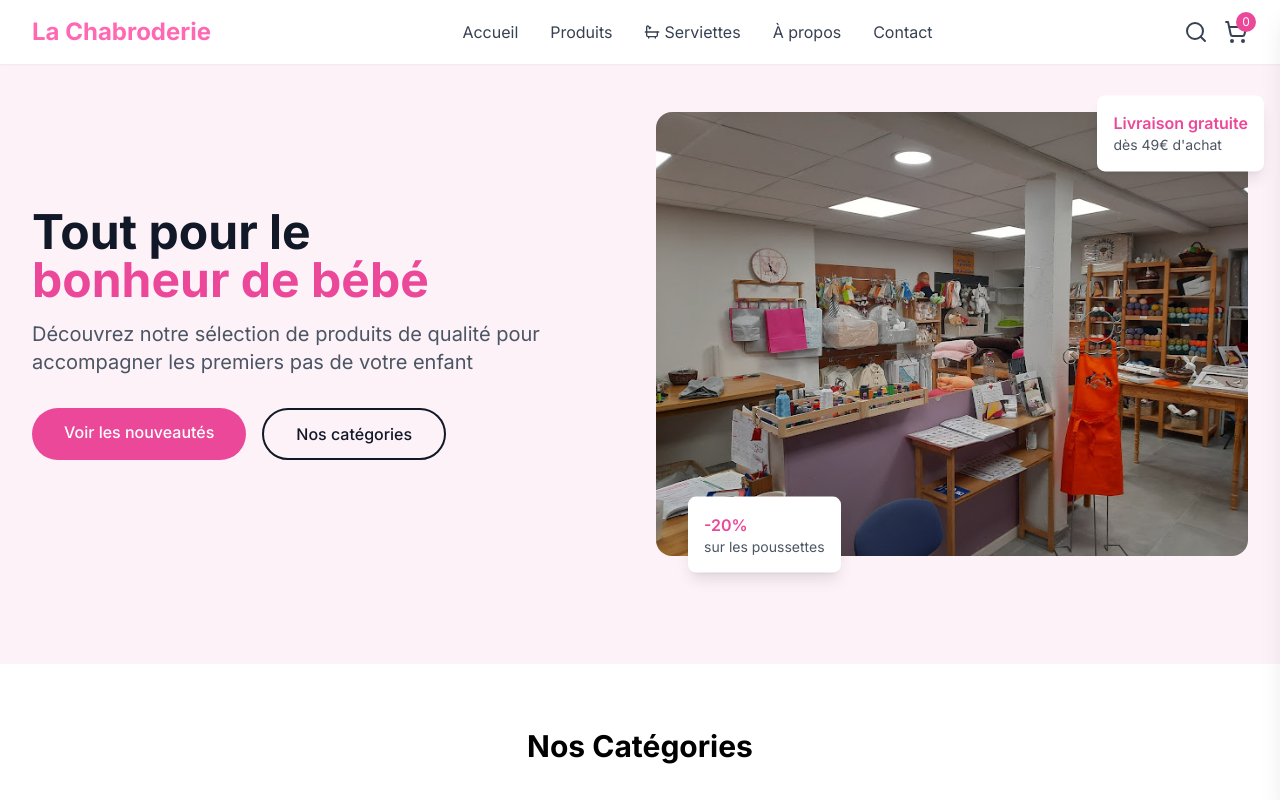
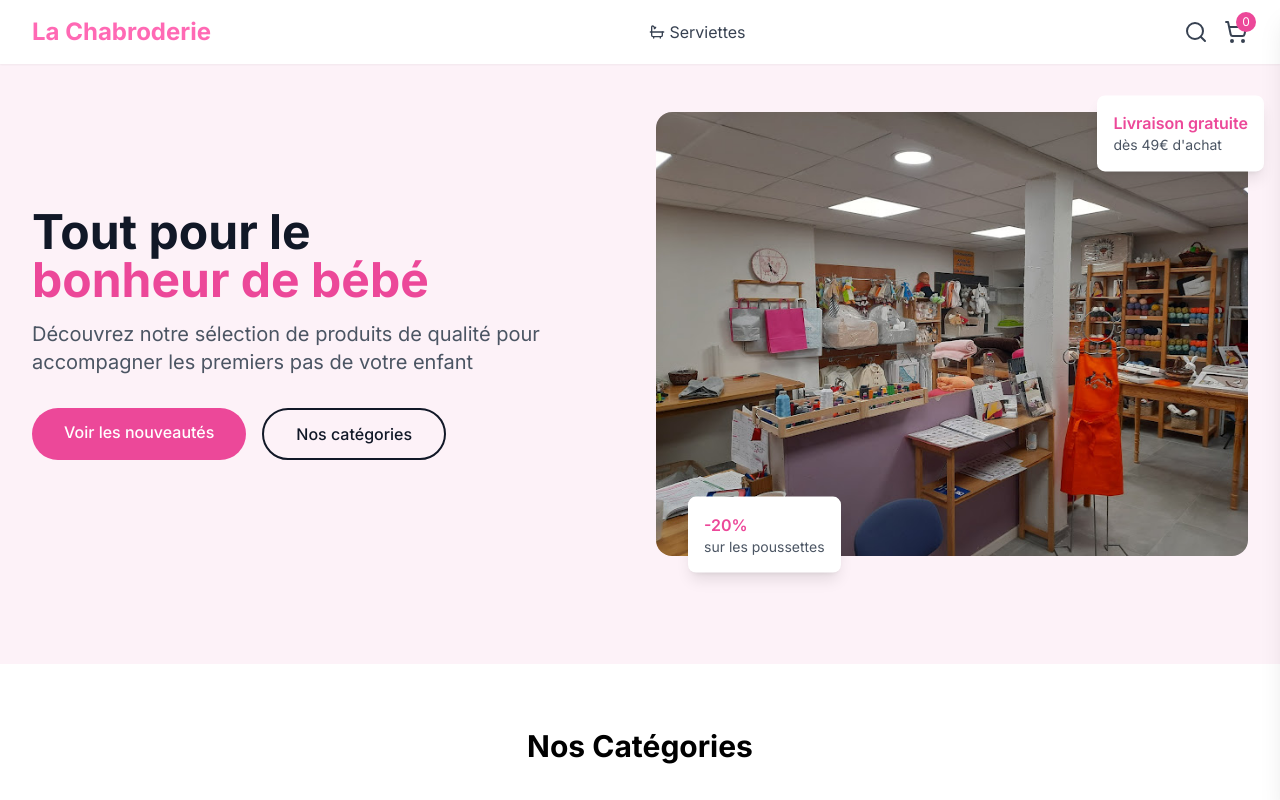
Before and after one commit to game05/ecommerce, a Next.js app: page / in a window 1280 px wide. Shown: the top 800 px of the page. Built offline with nearby package versions, Linux system fonts and the light colour scheme.

Commit message:
Simplification de la navigation - gardé uniquement le lien Serviettes

```diff
--- a/src/components/layout/MobileMenu.tsx
+++ b/src/components/layout/MobileMenu.tsx
@@ -48,48 +48,12 @@ export const MobileMenu = () => {
               <ul className="space-y-4">
                 <li>
                   <Link
-                    href="/"
-                    className="block text-lg text-gray-700 hover:text-primary transition"
-                    onClick={() => setIsOpen(false)}
-                  >
-                    Accueil
-                  </Link>
-                </li>
-                <li>
-                  <Link
-                    href="/products"
-                    className="block text-lg text-gray-700 hover:text-primary transition"
-                    onClick={() => setIsOpen(false)}
-                  >
-                    Produits
-                  </Link>
-                </li>
-                <li>
-                  <Link
                     href="/serviettes"
                     className="flex items-center text-lg text-gray-700 hover:text-primary transition space-x-2"
                     onClick={() => setIsOpen(false)}
                   >
                     <Bath className="h-5 w-5" />
                     <span>Serviettes</span>
-                  </Link>
-                </li>
-                <li>
-                  <Link
-                    href="/about"
-                    className="block text-lg text-gray-700 hover:text-primary transition"
-                    onClick={() => setIsOpen(false)}
-                  >
-                    À propos
-                  </Link>
-                </li>
-                <li>
-                  <Link
-                    href="/contact"
-                    className="block text-lg text-gray-700 hover:text-primary transition"
-                    onClick={() => setIsOpen(false)}
-                  >
-                    Contact
                   </Link>
                 </li>
               </ul>
--- a/src/components/layout/Navbar.tsx
+++ b/src/components/layout/Navbar.tsx
@@ -24,24 +24,12 @@ export const Navbar = () => {
 
             {/* Navigation Links - Desktop */}
             <div className="hidden md:flex items-center space-x-8">
-              <Link href="/" className="text-gray-700 hover:text-primary transition">
-                Accueil
-              </Link>
-              <Link href="/products" className="text-gray-700 hover:text-primary transition">
-                Produits
-              </Link>
               <Link
                 href="/serviettes"
                 className="text-gray-700 hover:text-primary transition flex items-center space-x-1"
               >
                 <Bath className="h-4 w-4" />
                 <span>Serviettes</span>
-              </Link>
-              <Link href="/about" className="text-gray-700 hover:text-primary transition">
-                À propos
-              </Link>
-              <Link href="/contact" className="text-gray-700 hover:text-primary transition">
-                Contact
               </Link>
             </div>
 
```
